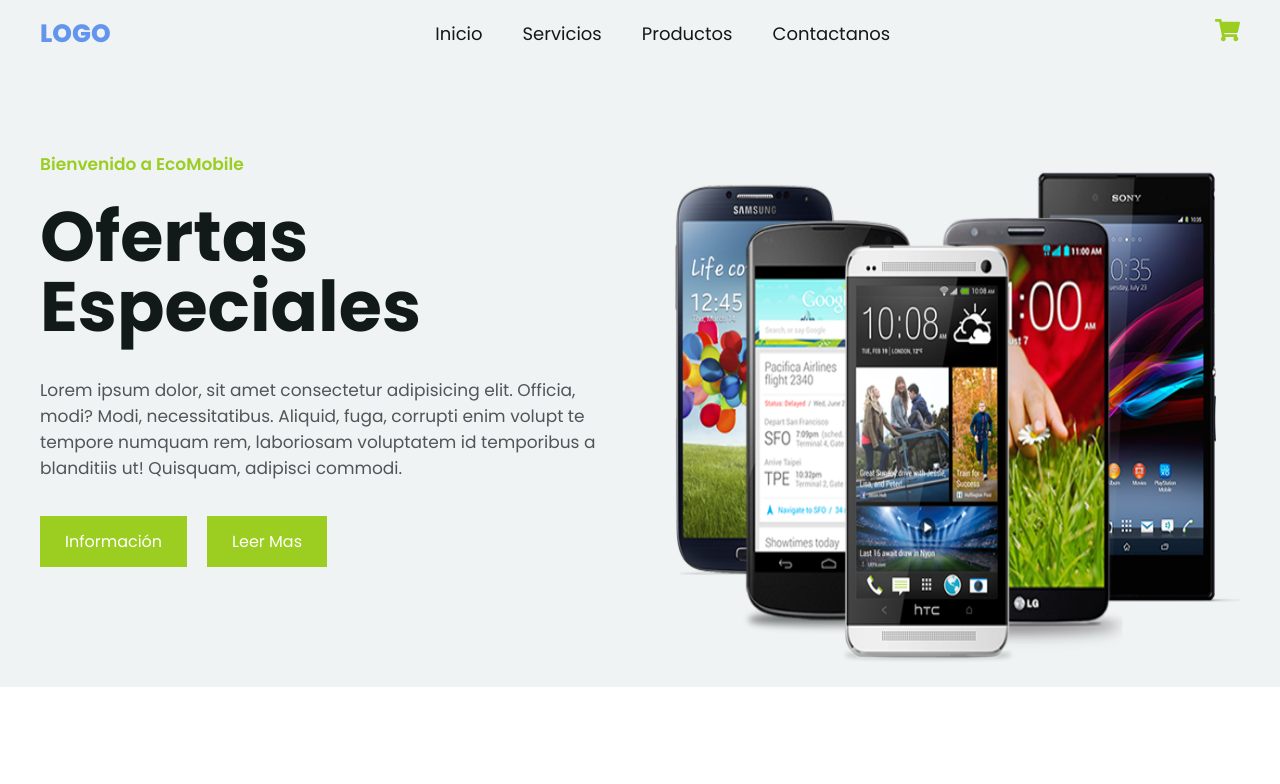
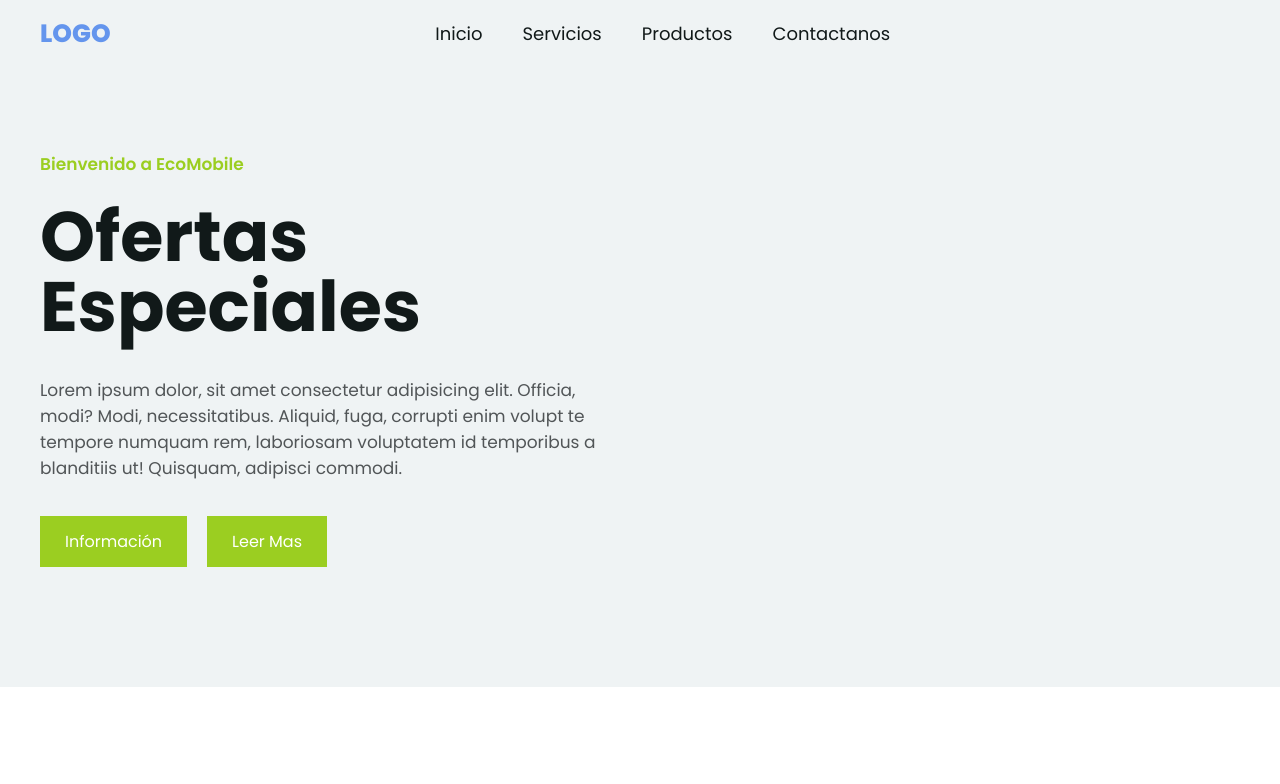
Before and after one commit to 98Byron/Ecomobile-web, a plain HTML site: page index.html in a window 1280 px wide. Shown: the top 784 px of the page. Drawn offline with Linux system fonts and the light colour scheme.

Commit message:
Cambio ejemplo

```diff
--- a/style.css
+++ b/style.css
@@ -12,6 +12,10 @@ body {
 
 img {
   max-width: 100%;
+}
+
+img {
+  max-width: 0%;
 }
 
 .container {
```
